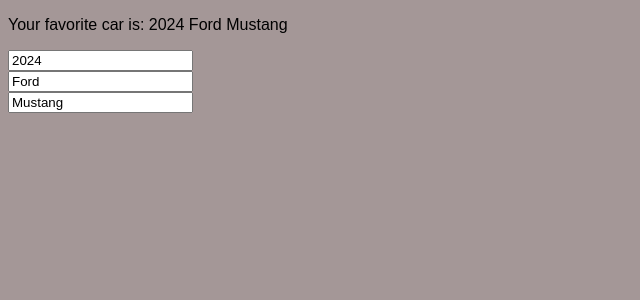
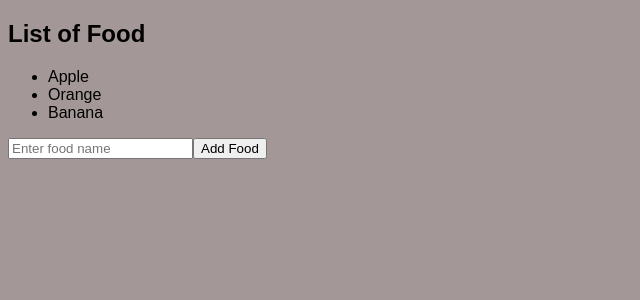
Before and after one commit to AshleighWong/react_vid, a React (Vite) app in the folder react_yt/: page / in a window 1280 px wide. Shown: the top 300 px of the page, without its empty margins (0-640 px from the left). Built offline with nearby package versions, Linux system fonts and the light colour scheme.

Commit message:
learned to update state of ARRAYS using react

```diff
--- a/react_yt/src/App.jsx
+++ b/react_yt/src/App.jsx
@@ -11,12 +11,15 @@
 import ColorPicker from './ColorPicker';
 import Count from './Count';
 import MyComponent2 from './MyComponent2';
+import Arrays from './Arrays';
+
+
 
 function App() {
 
   return (
     <>
-      <MyComponent2></MyComponent2>
+      <Arrays></Arrays>
     </>
   );
 }
--- /dev/null
+++ b/react_yt/src/Arrays.jsx
@@ -0,0 +1,36 @@
+import React, { useState } from 'react';
+import List from './List';
+
+function Arrays() {
+
+    const [foods, setFoods] = useState(["Apple", "Orange", "Banana"]);
+
+    const handleAddFood = () => {
+        const newFood = document.getElementById("foodInput").value;
+        document.getElementById("foodInput").value = "";
+
+        // can do this but rather use updater function
+        //setFoods([...foods, newFood])
+        setFoods(f => [...f, newFood])
+    }
+
+    const handleRemoveFood = (index) => {
+        setFoods(foods.filter((_, i) => i !== index));
+    }
+
+    return (
+        <>
+            <h2>List of Food</h2>
+            <ul>
+                {foods.map((food, index) =>
+                    <li key={index} onClick={() => handleRemoveFood(index)}>
+                        {food}
+                    </li>)}
+            </ul>
+            <input type="text" id="foodInput" placeholder="Enter food name" />
+            <button onClick={handleAddFood}> Add Food </button>
+        </>
+    );
+}
+
+export default Arrays
```
